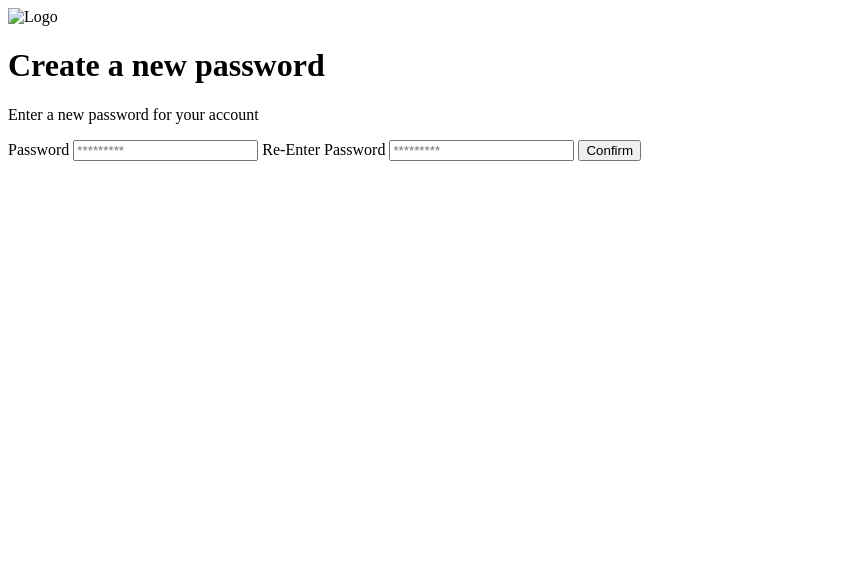
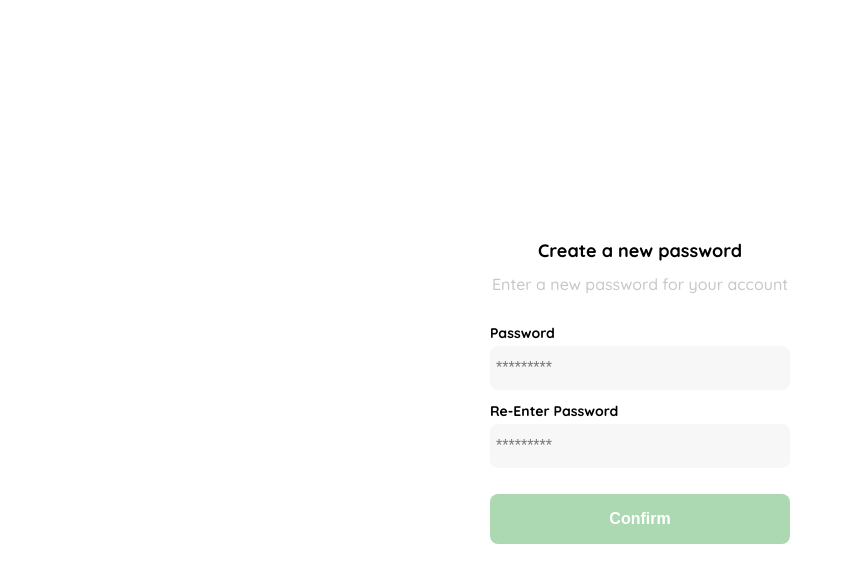
Before and after one commit to SrHatcher/ProyectoFrontend, a plain HTML site: page clase1.html in a window 1280 px wide. Shown: the whole page, without its empty margins (0-845 px from the left). Drawn offline with Linux system fonts and the light colour scheme.

```diff
--- a/clase1.html
+++ b/clase1.html
@@ -2,17 +2,120 @@
 <html lang="en">
 <head>
     <meta charset="UTF-8">
+    <meta name="robots" content="index, follow">
+    <meta name="description" content="Este es el proyecto del curso practico de frontend">
     <meta http-equiv="X-UA-Compatible" content="IE=edge">
     <meta name="viewport" content="width=device-width, initial-scale=1.0">
     <title>Document</title>
+    <link rel="preconnect" href="https://fonts.googleapis.com">
+    <link rel="preconnect" href="https://fonts.gstatic.com" crossorigin>
+    <link href="https://fonts.googleapis.com/css2?family=Quicksand:wght@300;500;700&display=swap" rel="stylesheet">
     <style>
+        :root{
+            --white: #FFFFFF;
+            --black: #000000;
+            --very-light-pink: #C7C7C7;
+            --text-input-field: #F7F7F7;
+            --hospital-green: #ACD9B2;
+            --sm: 1.4rem;
+            --md: 1.6rem;
+            --lg: 1.8rem;
+        }
 
+        html{
+            font-size: 62.5%;
+        }
+
+        body{
+            margin: 0;
+            font-family: 'Quicksand', sans-serif;
+            font-size: 1.6rem;
+        }
+
+        .login{
+            width: 100%;
+            height: 100vh;
+            display: grid;
+            place-items: center;
+        }
+
+        .form{
+            display: flex;
+            flex-direction: column;
+        }
+
+        .form-container{
+            display: grid;
+            grid-template-rows: auto 1fr auto;
+            width: 300px;
+        }
+
+        .logo{
+            width: 150px;
+            margin: 48px;
+            justify-self: center;
+            display: none;
+        }
+
+        .title{
+            font-size: var(--lg);
+            margin-bottom: 12px;
+            text-align: center;
+        }
+
+        .subtitle{
+            color: var(--very-light-pink);
+            font-size: var(--md);
+            font-weight: 500;
+            margin-top: 0;
+            margin-bottom: 30px;
+            text-align: center;
+        }
+
+        .label{
+            font-size: var(--sm);
+            font-weight: bold;
+            margin-bottom: 4px;
+        }
+
+        .input{
+            background-color: var(--text-input-field);
+            border: none;
+            border-radius: 8px;
+            height: 32px;
+            font-size: var(--md);
+            padding: 6px;
+            margin-bottom: 12px;
+        }
+
+        .primary-button{
+            background-color: var(--hospital-green);
+            border-radius: 8px;
+            border: none;
+            color: var(--white);
+            width: 100%;
+            cursor: pointer;
+            font-size: var(--md);
+            font-weight: bold;
+            height: 50px;
+        }
+
+        .login-button{
+            margin-top: 14px;
+            margin-bottom: 30px;
+        }
+
+        @media(max-width: 640px){
+            .logo{
+                display: block;
+            }
+        }
     </style>
 </head>
 <body>
     <div class="login">
         <div class="form-container">
-            <img src="" alt="Logo" class="logo">
+            <img src="logos/logo_yard_sale.svg" alt="Logo" class="logo">
             <h1 class="title">Create a new password</h1>
             <p class="subtitle">Enter a new password for your account</p>
 
```
Also changed, not shown: 1 other file.
